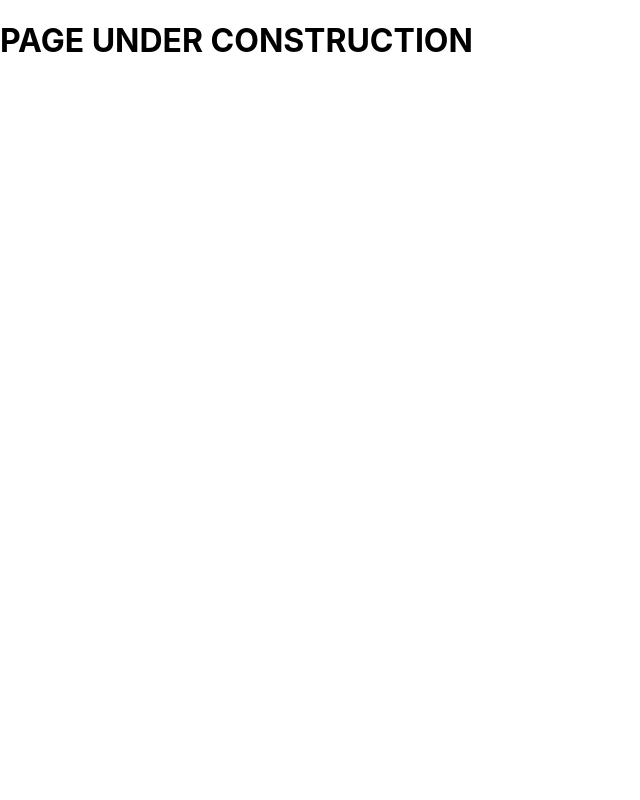
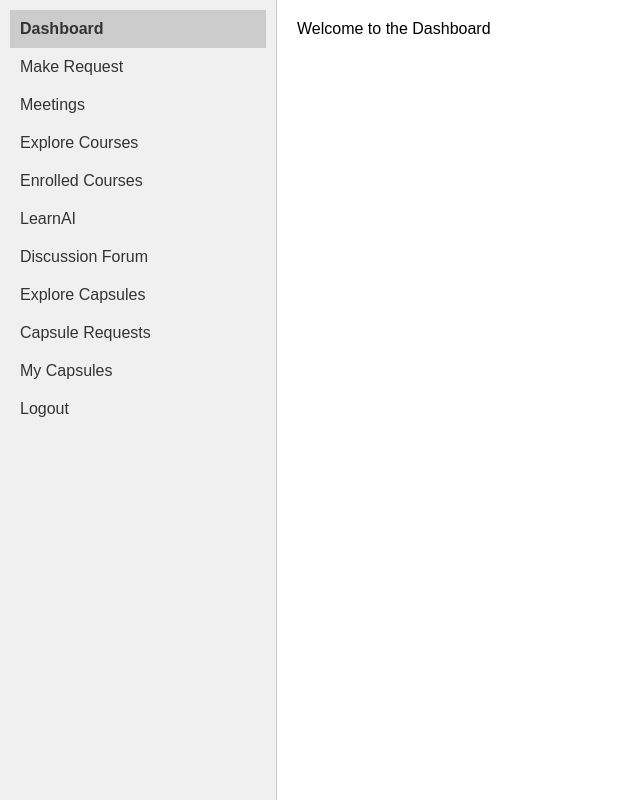
Before and after one commit to KhileshThakur/learnit-frontend, a React (Create React App) app: page /learner/1/dashboard in a window 1280 px wide. Shown: the whole page, without its empty margins (0-640 px from the left). Built offline with nearby package versions, Linux system fonts and the light colour scheme; sample sign-in values are in the browser's storage; a web font is replaced by a local one.

Commit message:
Code Merged Learner+Instructor

```diff
--- a/src/App.js
+++ b/src/App.js
@@ -7,7 +7,7 @@ import Login from './Auth/Authentication';
 import JoinAsLearner from './Auth/JoinAsLearner';
 import JoinAsInstructor from './Auth/JoinAsInstructor';
 import InsApp from './Instructor/Pages/InsApp';
-import LeaApp from './Learner/LeaApp';
+import LeaApp from './Learner/Pages/LeaApp';
 
 import AdminAuth from './Admin/Pages/AdminAuth';
 import AdminDashboard from './Admin/Pages/AdminDashboard';
--- a/src/Auth/Authentication.js
+++ b/src/Auth/Authentication.js
@@ -31,10 +31,12 @@ const Authentication = () => {
       });
 
       const data = await response.json();
+
       if (response.ok) {
+        const id = data.id;
         localStorage.setItem('token', data.token);
         toast.success('Logged in successfully');
-        navigate(navurl);
+        navigate(`/${role}/${id}/dashboard`);
       } else {
         alert(data.message);
       }
--- a/src/Learner/LeaApp.js
+++ /dev/null
@@ -1,11 +0,0 @@
-import React from 'react'
-
-const LeaApp = () => {
-  return (
-    <div>
-      <h1>PAGE UNDER CONSTRUCTION</h1>
-    </div>
-  )
-}
-
-export default LeaApp
```
